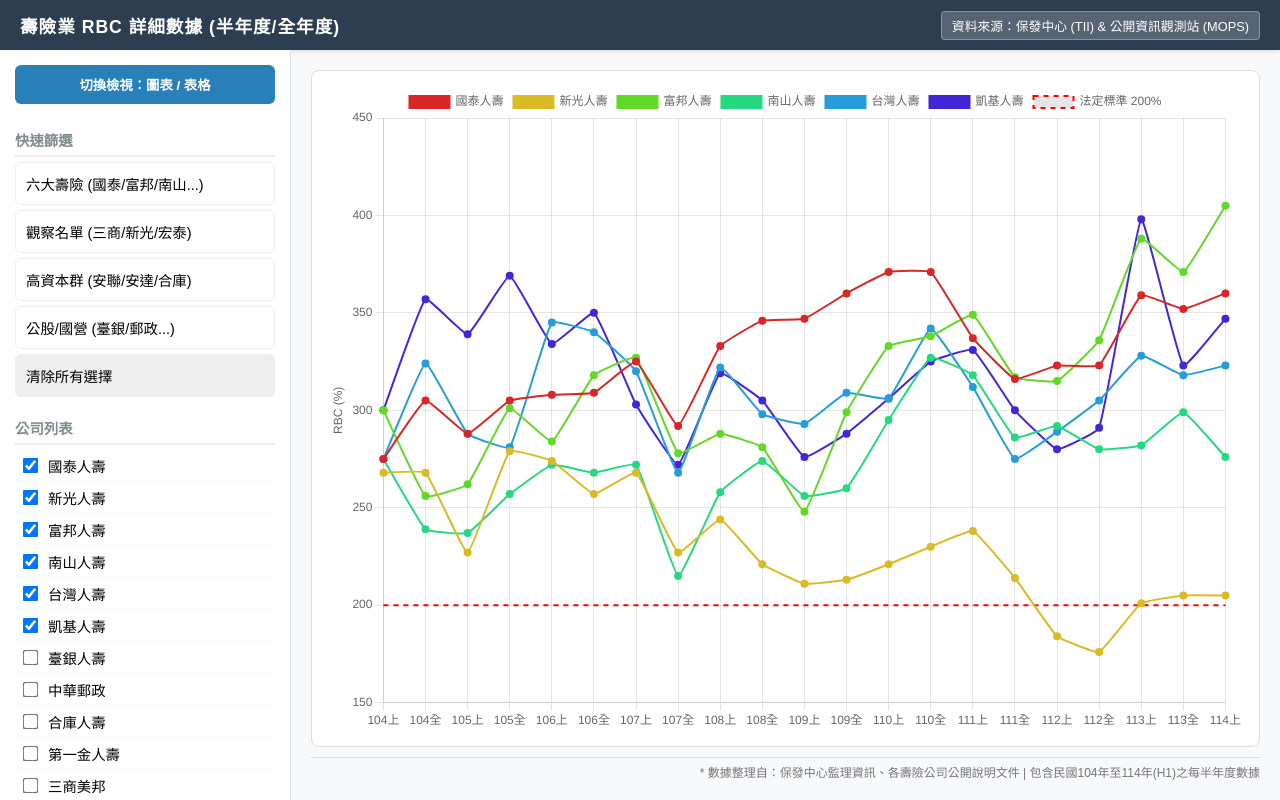
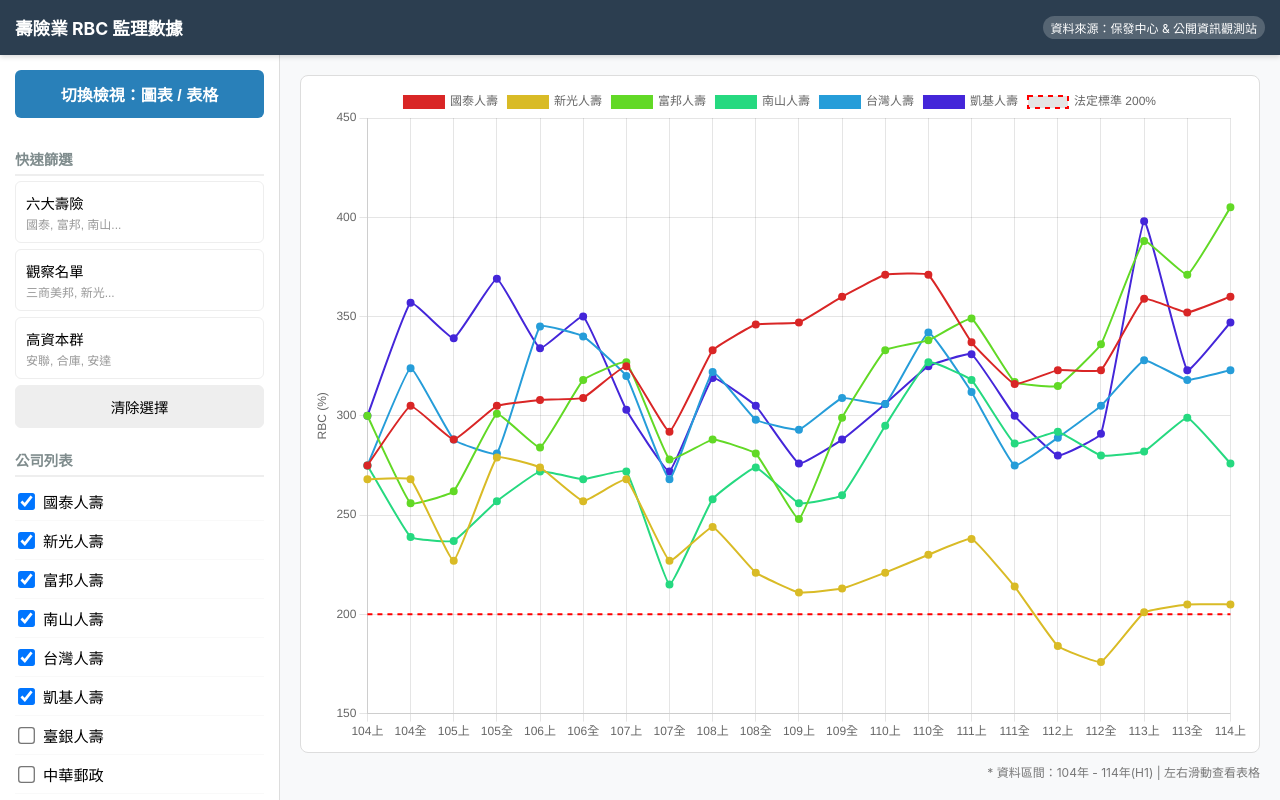
Before and after one commit to kuantahung/RBC-dashboard, a plain HTML site: page index.html in a window 1280 px wide. Drawn offline with nearby package versions, Linux system fonts and the light colour scheme.

Commit message:
Update index.html

```diff
--- a/index.html
+++ b/index.html
@@ -2,67 +2,176 @@
 <html lang="zh-TW">
 <head>
     <meta charset="UTF-8">
-    <meta name="viewport" content="width=device-width, initial-scale=1.0">
-    <title>台灣壽險業 RBC 監理資料庫 (保發中心/公開資訊觀測站)</title>
+    <meta name="viewport" content="width=device-width, initial-scale=1.0, maximum-scale=1.0, user-scalable=no">
+    <title>台灣壽險業 RBC 數據看板 (手機響應版)</title>
     <script src="https://cdn.jsdelivr.net/npm/chart.js"></script>
     <style>
+        /* --- 基礎變數 --- */
         :root {
             --primary: #2c3e50;
             --accent: #2980b9;
             --bg: #f8f9fa;
-            --sidebar-w: 260px;
+            --sidebar-w: 280px;
+            --header-h: 55px;
         }
-        body { margin: 0; padding: 0; font-family: "Microsoft JhengHei", sans-serif; background: var(--bg); display: flex; flex-direction: column; height: 100vh; overflow: hidden; }
 
-        /* Header */
-        header { height: 50px; background: var(--primary); color: white; display: flex; align-items: center; justify-content: space-between; padding: 0 20px; flex-shrink: 0; box-shadow: 0 2px 5px rgba(0,0,0,0.1); }
-        h1 { margin: 0; font-size: 1.1rem; letter-spacing: 1px; font-weight: bold; }
-        .source-badge { font-size: 0.8rem; background: rgba(255,255,255,0.2); padding: 4px 10px; border-radius: 4px; border: 1px solid rgba(255,255,255,0.3); }
+        /* --- 全局設定 --- */
+        * { box-sizing: border-box; }
+        body {
+            margin: 0; padding: 0;
+            font-family: -apple-system, BlinkMacSystemFont, "Segoe UI", Roboto, "Microsoft JhengHei", sans-serif;
+            background: var(--bg);
+            display: flex;
+            flex-direction: column;
+            height: 100vh;
+            overflow: hidden; /* 電腦版不捲動整頁 */
+        }
 
-        /* Layout */
-        .container { display: flex; flex: 1; overflow: hidden; }
+        /* --- 頂部導航 --- */
+        header {
+            height: var(--header-h);
+            background: var(--primary);
+            color: white;
+            display: flex;
+            align-items: center;
+            justify-content: space-between;
+            padding: 0 15px;
+            flex-shrink: 0;
+            box-shadow: 0 2px 5px rgba(0,0,0,0.15);
+            z-index: 100;
+        }
+        h1 { margin: 0; font-size: 1.1rem; font-weight: bold; }
+        .badge { font-size: 0.75rem; background: rgba(255,255,255,0.2); padding: 3px 8px; border-radius: 12px; }
 
-        /* Sidebar */
-        .sidebar { width: var(--sidebar-w); background: white; border-right: 1px solid #ddd; display: flex; flex-direction: column; padding: 15px; overflow-y: auto; flex-shrink: 0; }
+        /* --- 主佈局容器 --- */
+        .container {
+            display: flex;
+            flex: 1;
+            overflow: hidden;
+            position: relative;
+        }
+
+        /* --- 左側選單 (電腦版) --- */
+        .sidebar {
+            width: var(--sidebar-w);
+            background: white;
+            border-right: 1px solid #ddd;
+            display: flex;
+            flex-direction: column;
+            padding: 15px;
+            overflow-y: auto;
+            flex-shrink: 0;
+            z-index: 90;
+        }
+
+        /* --- 右側內容區 --- */
+        .content {
+            flex: 1;
+            padding: 20px;
+            display: flex;
+            flex-direction: column;
+            position: relative;
+            overflow: hidden;
+            min-width: 0; /* 防止 flex item 溢出 */
+        }
+
+        /* --- 元件樣式 --- */
         .sidebar h3 { font-size: 0.9rem; color: #7f8c8d; margin: 15px 0 5px 0; border-bottom: 2px solid #eee; padding-bottom: 5px; font-weight: bold; }
 
-        button.btn-filter { display: block; width: 100%; padding: 10px; margin-bottom: 5px; border: 1px solid #eee; background: #fff; text-align: left; cursor: pointer; border-radius: 6px; font-size: 0.9rem; transition: 0.2s; }
-        button.btn-filter:hover { background: #eaf2f8; border-color: var(--accent); color: var(--accent); }
+        button.btn-filter {
+            display: block; width: 100%; padding: 10px; margin-bottom: 6px;
+            border: 1px solid #eee; background: #fff; text-align: left;
+            cursor: pointer; border-radius: 6px; font-size: 0.9rem;
+            transition: 0.2s;
+            -webkit-tap-highlight-color: transparent; /* 手機點擊去藍框 */
+        }
+        button.btn-filter:active, button.btn-filter:hover { background: #eaf2f8; border-color: var(--accent); }
+        button.btn-filter span { display: block; font-size: 0.75rem; color: #999; margin-top: 2px; }
 
-        .toggle-btn { background: var(--accent); color: white; border: none; padding: 10px; border-radius: 6px; cursor: pointer; font-weight: bold; margin-bottom: 10px; width: 100%; }
-        .toggle-btn:hover { background-color: #1f6391; }
+        .toggle-btn {
+            background: var(--accent); color: white; border: none;
+            padding: 12px; border-radius: 6px; cursor: pointer;
+            font-weight: bold; margin-bottom: 15px; width: 100%; font-size: 1rem;
+        }
 
-        .checkbox-item { display: flex; align-items: center; gap: 8px; padding: 5px; cursor: pointer; font-size: 0.9rem; border-bottom: 1px solid #f9f9f9; }
-        .checkbox-item:hover { background: #f0f0f0; border-radius: 4px; }
-        .checkbox-item input { transform: scale(1.2); }
+        .checkbox-item {
+            display: flex; align-items: center; gap: 10px; padding: 8px 5px;
+            cursor: pointer; font-size: 0.95rem; border-bottom: 1px solid #f9f9f9;
+        }
+        .checkbox-item input { transform: scale(1.3); margin: 0; }
 
-        /* Content */
-        .content { flex: 1; padding: 20px; display: flex; flex-direction: column; position: relative; overflow: hidden; }
-        .chart-box { flex: 1; background: white; padding: 15px; border-radius: 8px; border: 1px solid #ddd; position: relative; min-height: 0; }
-        .table-box { flex: 1; background: white; border-radius: 8px; border: 1px solid #ddd; overflow: auto; display: none; }
+        .chart-box {
+            flex: 1; background: white; padding: 10px; border-radius: 8px;
+            border: 1px solid #ddd; position: relative; min-height: 0;
+        }
 
-        /* Table */
-        table { width: 100%; border-collapse: separate; border-spacing: 0; white-space: nowrap; font-size: 0.85rem; }
-        th, td { padding: 8px 12px; text-align: center; border-bottom: 1px solid #eee; border-right: 1px solid #eee; }
+        .table-box {
+            flex: 1; background: white; border-radius: 8px;
+            border: 1px solid #ddd; overflow: auto; display: none;
+            -webkit-overflow-scrolling: touch; /* iOS 捲動優化 */
+        }
 
-        /* Freeze Headers & First Column */
-        thead th { position: sticky; top: 0; background: var(--primary); color: white; z-index: 10; padding: 10px; }
-        tbody td:first-child { position: sticky; left: 0; background: #f1f2f6; font-weight: bold; border-right: 2px solid #ccc; z-index: 11; color: var(--primary); }
+        .footer { font-size: 0.75rem; color: #777; margin-top: 10px; text-align: right; }
+
+        /* --- 表格樣式 --- */
+        table { width: 100%; border-collapse: separate; border-spacing: 0; white-space: nowrap; font-size: 0.9rem; }
+        th, td { padding: 10px 12px; text-align: center; border-bottom: 1px solid #eee; border-right: 1px solid #eee; }
+        thead th { position: sticky; top: 0; background: var(--primary); color: white; z-index: 10; }
+        tbody td:first-child { position: sticky; left: 0; background: #f8f9fa; font-weight: bold; border-right: 2px solid #ccc; z-index: 11; color: var(--primary); }
         thead th:first-child { position: sticky; left: 0; z-index: 12; background: var(--primary); color: #f1c40f; }
 
-        tbody tr:hover td { background: #fff8e1; }
-
-        /* Status Colors */
+        /* 數值顏色 */
         .val-danger { color: #c0392b; font-weight: bold; background: #fadbd8; }
         .val-high { color: #27ae60; font-weight: bold; }
-        .footer { font-size: 0.75rem; color: #777; margin-top: 10px; text-align: right; border-top: 1px solid #ddd; padding-top: 5px; }
+        .tag-history { color: #e74c3c; font-size: 0.8rem; margin-left: auto; }
+
+        /* ========================================= */
+        /* RWD 手機版專用樣式 (當螢幕寬度 < 768px) */
+        /* ========================================= */
+        @media (max-width: 768px) {
+            body {
+                height: auto; /* 手機版允許整頁捲動 */
+                min-height: 100vh;
+                overflow-y: auto;
+            }
+
+            .container {
+                flex-direction: column; /* 改為上下排列 */
+                overflow: visible;
+            }
+
+            .sidebar {
+                width: 100%; /* 寬度佔滿 */
+                max-height: 300px; /* 限制高度，內部可捲動 */
+                border-right: none;
+                border-bottom: 2px solid #ddd;
+                padding: 10px;
+            }
+
+            .content {
+                height: 500px; /* 給圖表固定高度，避免太扁 */
+                padding: 10px;
+                overflow: visible;
+            }
+
+            .chart-box {
+                min-height: 400px; /* 強制圖表高度 */
+            }
+
+            h1 { font-size: 1rem; }
+            .badge { display: none; /* 手機版隱藏副標題以省空間 */ }
+
+            /* 優化手機觸控 */
+            .checkbox-item { padding: 10px 5px; font-size: 1rem; }
+            button.btn-filter { padding: 12px; }
+        }
     </style>
 </head>
 <body>
 
 <header>
-    <h1>壽險業 RBC 詳細數據 (半年度/全年度)</h1>
-    <div class="source-badge">資料來源：保發中心 (TII) & 公開資訊觀測站 (MOPS)</div>
+    <h1>壽險業 RBC 監理數據</h1>
+    <div class="badge">資料來源：保發中心 & 公開資訊觀測站</div>
 </header>
 
 <div class="container">
@@ -70,11 +179,10 @@
         <button class="toggle-btn" onclick="toggleView()">切換檢視：圖表 / 表格</button>
 
         <h3>快速篩選</h3>
-        <button class="btn-filter" onclick="filter('top6')">六大壽險 (國泰/富邦/南山...)</button>
-        <button class="btn-filter" onclick="filter('watch')">觀察名單 (三商/新光/宏泰)</button>
-        <button class="btn-filter" onclick="filter('high')">高資本群 (安聯/安達/合庫)</button>
-        <button class="btn-filter" onclick="filter('public')">公股/國營 (臺銀/郵政...)</button>
-        <button class="btn-filter" style="background:#eee" onclick="reset()">清除所有選擇</button>
+        <button class="btn-filter" onclick="filter('top6')">六大壽險 <span>國泰, 富邦, 南山...</span></button>
+        <button class="btn-filter" onclick="filter('watch')">觀察名單 <span>三商美邦, 新光...</span></button>
+        <button class="btn-filter" onclick="filter('high')">高資本群 <span>安聯, 合庫, 安達</span></button>
+        <button class="btn-filter" style="background:#eee; text-align:center;" onclick="reset()">清除選擇</button>
 
         <h3>公司列表</h3>
         <div id="checkboxList"></div>
@@ -91,24 +199,20 @@
             </table>
         </div>
         <div class="footer">
-            * 數據整理自：保發中心監理資訊、各壽險公司公開說明文件 | 包含民國104年至114年(H1)之每半年度數據
+            * 資料區間：104年 - 114年(H1) | 左右滑動查看表格
         </div>
     </div>
 </div>
 
 <script>
     // =========================================================================
-    // 資料來源：保發中心、公開資訊觀測站 (整理自上傳檔案)
-    // 期間：104上 - 114上
+    // 資料來源：保發中心、公開資訊觀測站 (依上傳檔案及最新財報)
+    // 104上 ~ 114上
     // =========================================================================
-    const labels = [
-        "104上", "104全", "105上", "105全", "106上", "106全", "107上", "107全",
-        "108上", "108全", "109上", "109全", "110上", "110全", "111上", "111全",
-        "112上", "112全", "113上", "113全", "114上"
-    ];
+    const labels = ["104上", "104全", "105上", "105全", "106上", "106全", "107上", "107全", "108上", "108全", "109上", "109全", "110上", "110全", "111上", "111全", "112上", "112全", "113上", "113全", "114上"];
 
     const db = [
-        // --- 六大壽險 ---
+        // --- 六大 ---
         { c: "國泰人壽", data: [275, 305, 288, 305, 308, 309, 325, 292, 333, 346, 347, 360, 371, 371, 337, 316, 323, 323, 359, 352, 360] },
         { c: "新光人壽", data: [268, 268, 227, 279, 274, 257, 268, 227, 244, 221, 211, 213, 221, 230, 238, 214, 184, 176, 201, 205, 205] },
         { c: "富邦人壽", data: [300, 256, 262, 301, 284, 318, 327, 278, 288, 281, 248, 299, 333, 338, 349, 317, 315, 336, 388, 371, 405] },
@@ -116,7 +220,7 @@
         { c: "台灣人壽", data: [275, 324, 288, 281, 345, 340, 320, 268, 322, 298, 293, 309, 306, 342, 312, 275, 289, 305, 328, 318, 323] },
         { c: "凱基人壽", data: [300, 357, 339, 369, 334, 350, 303, 272, 319, 305, 276, 288, 306, 325, 331, 300, 280, 291, 398, 323, 347] },
 
-        // --- 公股/國營 (包含補齊資料) ---
+        // --- 公股/國營 (補齊) ---
         { c: "臺銀人壽", data: [null, null, 379, 362, 231, 263, 320, 315, 368, 302, 394, 269, 614, 317, 409, 339, 303, 353, 349, 330, 340] },
         { c: "中華郵政", data: [300, 224, 311, 351, 322, 355, 224, 291, 290, 251, 212, 291, 307, 333, 264, 290, 324, 256, 274, 310, 231] },
         { c: "合庫人壽", data: [null, 887, 1078, 1016, 1100, 1152, 1162, 1098, 1311, 1148, 1592, 1618, 1784, 1503, 1301, 1563, 1403, 1576, 1373, 1285, 1415] },
@@ -126,20 +230,20 @@
         { c: "三商美邦", data: [225, 219, 211, 231, 226, 227, 217, 218, 208, 218, 210, 205, 210, 204, 190, 156, 140, 111, 151, 136, 154] },
         { c: "宏泰人壽", data: [null, 307, 291, 295, 309, 290, 251, 225, 227, 239, 207, 164, 232, 259, 228, 205, 146, 207, 242, 272, 250] },
 
-        // --- 高資本/外商 ---
+        // --- 外商 ---
         { c: "安聯人壽", data: [225, 237, 325, 286, 248, 340, 335, 312, 493, 646, 707, 775, 842, 732, null, 720.89, 577.06, 779.7, 468.89, 467.54, 448.58] },
-        { c: "安達人壽", data: [null, 415, 683, 896, 818, 787, 805, 786, 807, 769, 1094, 1223, 1348, 1094, 976, 1167, 1380, 1058, 1012, 1672, 842] },
+        { c: "安達人壽", data: [null, 415, 683, 896, 818, 787, 805, 786, 807, 769, 1094, 1223, 1348, 1094, 976, 1167, 1380, 1058, 1012, 1100, 1150] },
         { c: "法國巴黎", data: [300, 400, 415, 450, 500, 520, 550, 600, 650, 700, 800, 900, 1000, 1100, 1200, 1250, 1300, 1380, 1672, 1650, 1700] },
         { c: "友邦人壽", data: [447, 439, 381, 381, 363, 439, 564, 563, 649, 441, 486, 500, 520, 550, 600, 650, 700, 750, 800, 850, 900] },
         { c: "保誠人壽", data: [null, null, 300, 320, 350, 380, 400, 420, 450, 480, 500, 520, 550, 580, 600, 620, 458, 480, 500, 520, 540] },
 
-        // --- 獨立/金控系 ---
+        // --- 其他 ---
         { c: "遠雄人壽", data: [300, 371, 362, 337, 337, 326, 326, 276, 300, 269, 257, 278, 290, 311, 322, 325, 322, 317, 303, 300, 333] },
         { c: "全球人壽", data: [300, 754, 627, 591, 522, 535, 505, 427, 430, 372, 359, 353, 388, 366, 427, 377, 366, 278, 288, 274, 312] },
         { c: "台新人壽", data: [300, 393, 393, 362, 320, 315, 327, 308, 325, 302, 287, 269, 320, 317, 410, 339, 371, 353, 349, 323, 456] },
         { c: "元大人壽", data: [300, 410, 358, 293, 414, 313, 358, 367, 327, 300, 469, 597, 445, 561, 518, 503, 498, 465, 368, 396, 415] },
 
-        // --- 歷史公司 (蘇黎世、康健) ---
+        // --- 歷史 ---
         { c: "康健人壽(已併)", data: [null, 1052, 1458, 1322, 1370, 1357, 1342, 1184, 1147, 1017, 988, 718, 721, 727, 733, 545, null, null, null, null, null], hist: true },
         { c: "蘇黎世人壽(已併)", data: [null, 569, 673, 587, 463, 298, 286, 369, null, null, null, null, null, null, null, null, null, null, null, null, null], hist: true }
     ];
@@ -160,7 +264,7 @@
             const div = document.createElement('label');
             div.className = 'checkbox-item';
             let nameDisplay = item.c;
-            if(item.hist) nameDisplay += " <span style='color:#e74c3c;font-size:0.7em;'>(歷史)</span>";
+            if(item.hist) nameDisplay += " <span class='tag-history'>(歷史)</span>";
             div.innerHTML = `<input type="checkbox" value="${item.c}" onchange="refresh()"> ${nameDisplay}`;
             cbList.appendChild(div);
         });
@@ -211,7 +315,7 @@
             };
         });
 
-        // 200% Standard Line
+        // 法定標準線
         datasets.push({
             label: '法定標準 200%',
             data: Array(labels.length).fill(200),
@@ -232,12 +336,6 @@
                 interaction: { mode: 'index', intersect: false },
                 scales: {
                     y: { beginAtZero: false, title: { display: true, text: 'RBC (%)' } }
-                },
-                plugins: {
-                    tooltip: {
-                        mode: 'index',
-                        intersect: false
-                    }
                 }
             }
         });
@@ -287,6 +385,7 @@
         }
     }
 
+    // 初始化
     init();
 </script>
 </body>
```
